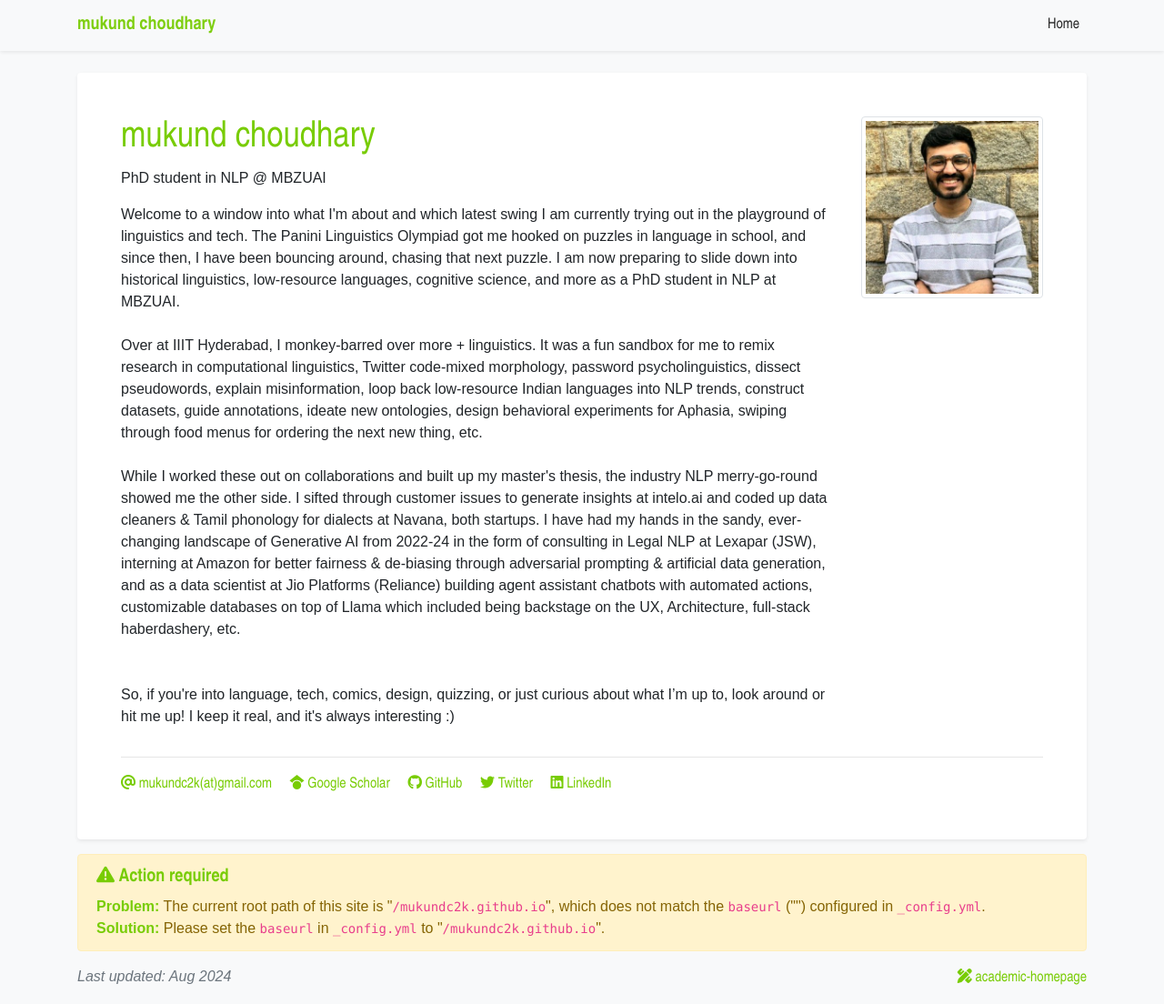
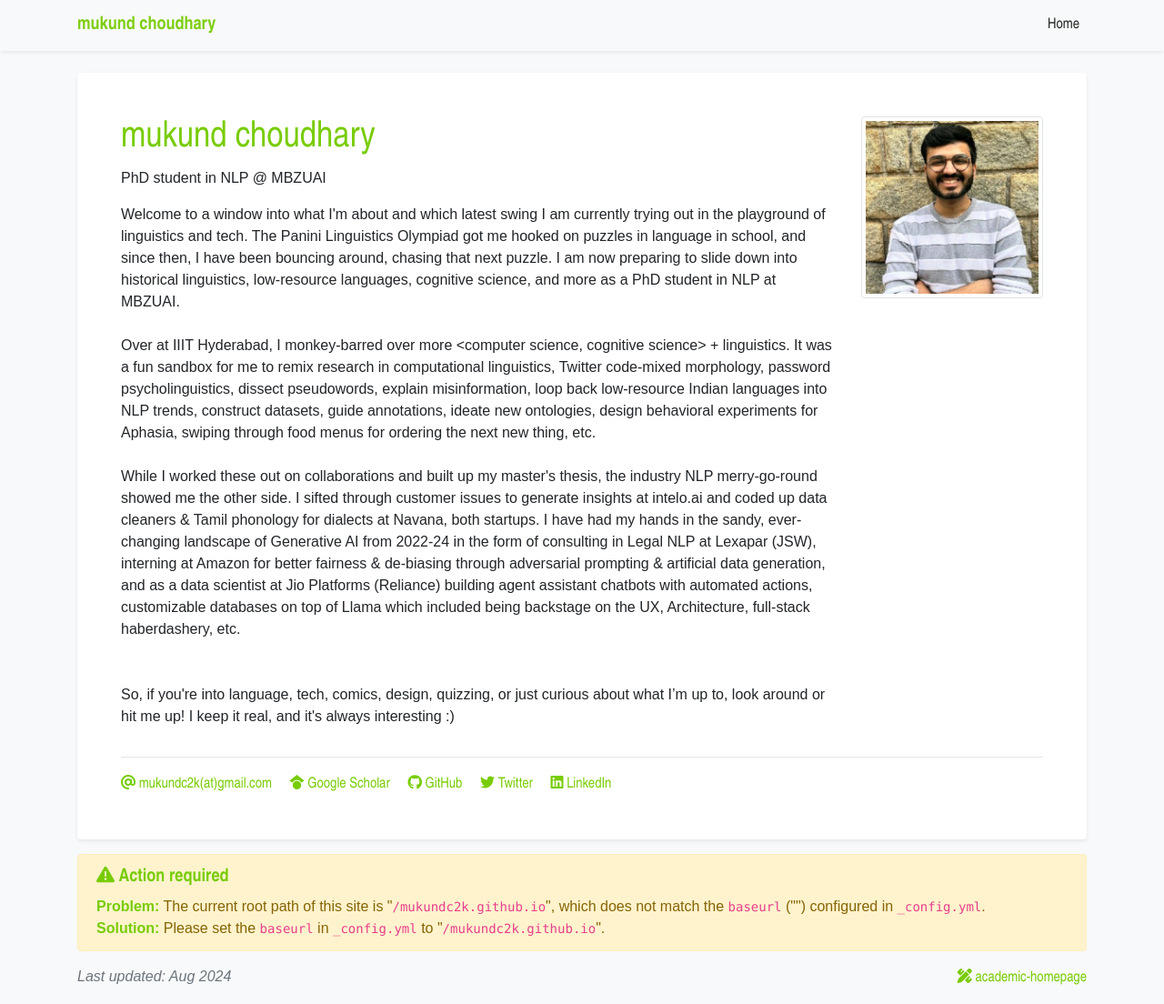
Before and after one commit to mukundc2k/mukundc2k.github.io, a Jekyll site: the page built from index.html, in a window 1280 px wide and 1104 px high. Shown: the whole window at 91% size. Built offline with Jekyll 4.4.1, drawn with Linux system fonts in a browser that asks for light colours; a style sheet for code colours, icons or effects is not loaded.

Commit message:
Update profile.yml

```diff
--- a/_data/profile.yml
+++ b/_data/profile.yml
@@ -20,7 +20,7 @@ linkedin: mukundc2k
 
 short_bio: >-
   Welcome to a window into what I'm about and which latest swing I am currently trying out in the playground of linguistics and tech. The Panini Linguistics Olympiad got me hooked on puzzles in language in school, and since then, I have been bouncing around, chasing that next puzzle. I am now preparing to slide down into historical linguistics, low-resource languages, cognitive science, and more as a PhD student in NLP at MBZUAI. <br><br>
-  Over at IIIT Hyderabad, I monkey-barred over more <computer science, cognitive science> + linguistics. It was a fun sandbox for me to remix research in computational linguistics, Twitter code-mixed morphology, password psycholinguistics, dissect pseudowords, explain misinformation, loop back low-resource Indian languages into NLP trends, construct datasets, guide annotations, ideate new ontologies, design behavioral experiments for Aphasia, swiping through food menus for ordering the next new thing, etc. <br><br>
+  Over at IIIT Hyderabad, I monkey-barred over more &lt;computer science, cognitive science&gt; + linguistics. It was a fun sandbox for me to remix research in computational linguistics, Twitter code-mixed morphology, password psycholinguistics, dissect pseudowords, explain misinformation, loop back low-resource Indian languages into NLP trends, construct datasets, guide annotations, ideate new ontologies, design behavioral experiments for Aphasia, swiping through food menus for ordering the next new thing, etc. <br><br>
   While I worked these out on collaborations and built up my master's thesis, the industry NLP merry-go-round showed me the other side. I sifted through customer issues to generate insights at intelo.ai and coded up data cleaners & Tamil phonology for dialects at Navana, both startups. I have had my hands in the sandy, ever-changing landscape of Generative AI from 2022-24 in the form of consulting in Legal NLP at Lexapar (JSW), interning at Amazon for better fairness & de-biasing through adversarial prompting & artificial data generation, and as a data scientist at Jio Platforms (Reliance) building agent assistant chatbots with automated actions, customizable databases on top of Llama which included being backstage on the UX, Architecture, full-stack haberdashery, etc. <br><br><br>
   So, if you're into language, tech, comics, design, quizzing, or just curious about what I’m up to, look around or hit me up! I keep it real, and it's always interesting :)
 
```
